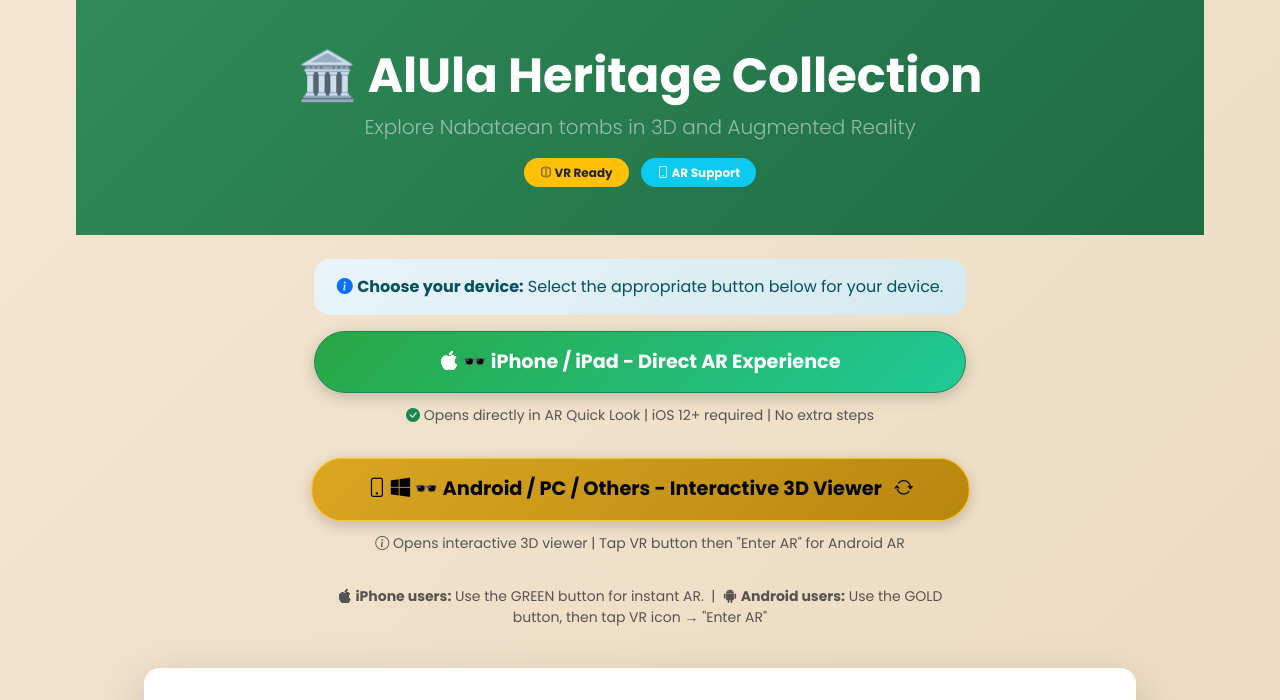
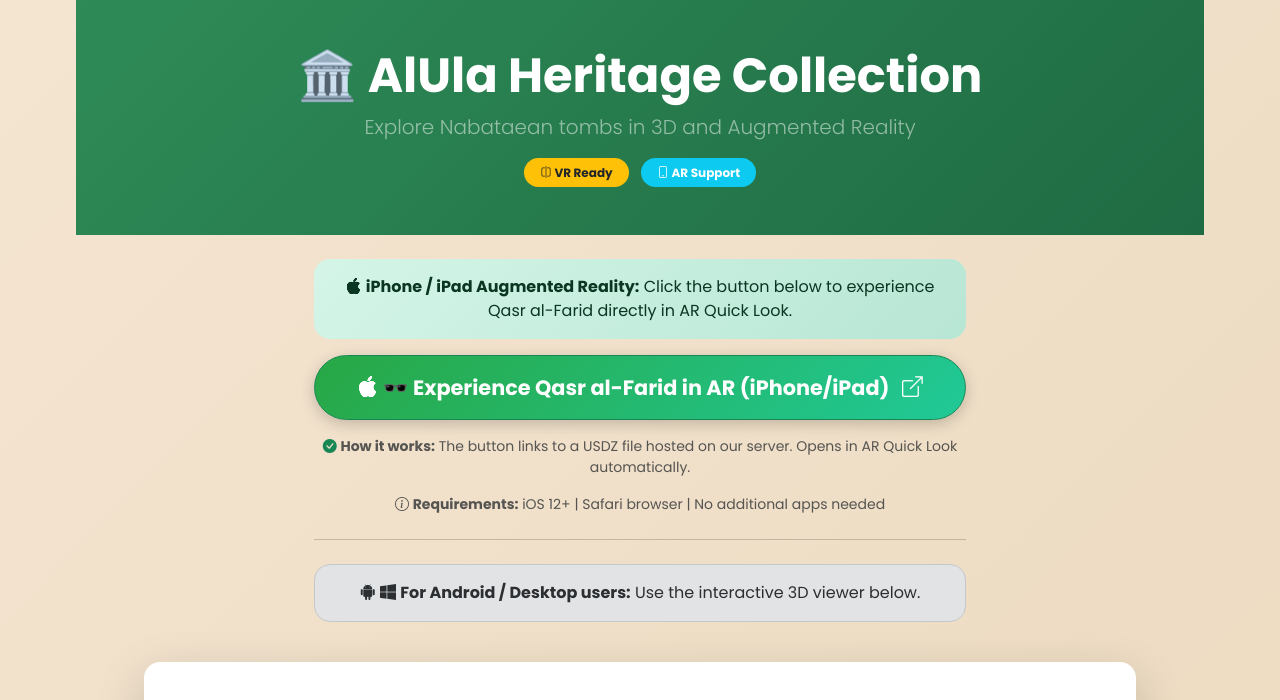
Before and after one commit to birowaad/mawari, a Flask app: page /ar-collection in a window 1280 px wide. Shown: the part 186-886 px from the top of the page. Run offline with Flask 3, Linux system fonts and the light colour scheme; some libraries are stand-ins or nearby versions.

Commit message:
Update ar_collection.html

```diff
--- a/Mawarii/app/templates/ar_collection.html
+++ b/Mawarii/app/templates/ar_collection.html
@@ -21,99 +21,86 @@
     </div>
 
     <!-- =========================================================== -->
-    <!-- SEPARATE AR BUTTONS: LOCAL USDZ for iOS / SKETCHFAB for Others -->
+    <!-- iOS AR BUTTON - USING LOCAL USDZ FILE (NO SKETCHFAB) -->
     <!-- =========================================================== -->
     <div class="container my-4">
         <div class="row justify-content-center">
             <div class="col-md-8">
 
                 <!-- AR Info Alert -->
-                <div class="alert alert-info text-center rounded-4 mb-3" style="background: linear-gradient(135deg, #e8f4f8, #d4eaf0); border: none;">
-                    <i class="bi bi-info-circle-fill text-primary"></i>
+                <div class="alert alert-success text-center rounded-4 mb-3" style="background: linear-gradient(135deg, #d4f5e8, #b8e6d4); border: none;">
+                    <i class="bi bi-apple"></i>
                     {% if current_lang == 'en' %}
-                    <strong>Choose your device:</strong> Select the appropriate button below for your device.
+                    <strong>iPhone / iPad Augmented Reality:</strong> Click the button below to experience Qasr al-Farid directly in AR Quick Look.
                     {% else %}
-                    <strong>اختر جهازك:</strong> اختر الزر المناسب لجهازك أدناه.
+                    <strong>الواقع المعزز لأجهزة iPhone / iPad:</strong> اضغط الزر أدناه لتجربة قصر الفريد مباشرة في AR Quick Look.
                     {% endif %}
                 </div>
 
-                <!-- Button 1: iOS Only - Local USDZ File (Direct AR Quick Look) -->
-                <div class="d-grid gap-2 mb-3">
+                <!-- Main AR Button - Local USDZ File -->
+                <div class="d-grid gap-2">
                     <a href="{{ url_for('static', filename='models/qasr_al_farid.usdz') }}"
                        rel="ar"
                        class="btn btn-success btn-lg rounded-pill py-3"
-                       style="background: linear-gradient(135deg, #28a745, #20c997); font-size: 1.2rem; font-weight: bold; box-shadow: 0 4px 15px rgba(0,0,0,0.2);">
+                       style="background: linear-gradient(135deg, #28a745, #20c997); font-size: 1.3rem; font-weight: bold; box-shadow: 0 4px 15px rgba(0,0,0,0.2);">
                         <i class="bi bi-apple"></i> 🕶️
-                        {% if current_lang == 'en' %}iPhone / iPad - Direct AR Experience{% else %}iPhone / iPad - تجربة واقع معزز مباشرة{% endif %}
+                        {% if current_lang == 'en' %}Experience Qasr al-Farid in AR (iPhone/iPad){% else %}جرب قصر الفريد بالواقع المعزز (iPhone/iPad){% endif %}
+                        <i class="bi bi-box-arrow-up-right ms-2"></i>
                     </a>
-                    <p class="small text-muted text-center mt-1">
+                </div>
+
+                <!-- Instructions for iOS -->
+                <div class="text-center mt-3">
+                    <p class="small text-muted">
                         <i class="bi bi-check-circle-fill text-success"></i>
                         {% if current_lang == 'en' %}
-                        Opens directly in AR Quick Look | iOS 12+ required | No extra steps
+                        <strong>How it works:</strong> The button links to a USDZ file hosted on our server. Opens in AR Quick Look automatically.
                         {% else %}
-                        يفتح مباشرة في AR Quick Look | يتطلب iOS 12+ | بدون خطوات إضافية
+                        <strong>كيف يعمل:</strong> الزر يرتبط بملف USDZ مستضاف على خادمنا. يفتح تلقائياً في AR Quick Look.
+                        {% endif %}
+                    </p>
+                    <p class="small text-muted">
+                        <i class="bi bi-info-circle"></i>
+                        {% if current_lang == 'en' %}
+                        <strong>Requirements:</strong> iOS 12+ | Safari browser | No additional apps needed
+                        {% else %}
+                        <strong>المتطلبات:</strong> iOS 12+ | متصفح Safari | لا يحتاج تطبيقات إضافية
                         {% endif %}
                     </p>
                 </div>
 
-                <!-- Button 2: Android / Desktop / Others - Sketchfab Viewer -->
-                <div class="d-grid gap-2">
-                    <button id="arLaunchButton" class="btn btn-warning btn-lg rounded-pill py-3"
-                            style="background: linear-gradient(135deg, #DAA520, #B8860B); font-size: 1.2rem; font-weight: bold; box-shadow: 0 4px 15px rgba(0,0,0,0.2);">
-                        <i class="bi bi-phone"></i> <i class="bi bi-windows"></i> 🕶️
-                        {% if current_lang == 'en' %}Android / PC / Others - Interactive 3D Viewer{% else %}Android / PC / أخرى - عارض ثلاثي الأبعاد تفاعلي{% endif %}
-                        <i class="bi bi-arrow-repeat ms-2"></i>
-                    </button>
-                    <p class="small text-muted text-center mt-1">
-                        <i class="bi bi-info-circle"></i>
-                        {% if current_lang == 'en' %}
-                        Opens interactive 3D viewer | Tap VR button then "Enter AR" for Android AR
-                        {% else %}
-                        يفتح عارض ثلاثي الأبعاد تفاعلي | اضغط زر VR ثم "Enter AR" لتجربة AR على Android
-                        {% endif %}
-                    </p>
-                </div>
-
-                <!-- Instructions -->
-                <div class="text-center mt-3">
-                    <p class="small text-muted">
-                        <i class="bi bi-apple"></i>
-                        {% if current_lang == 'en' %}
-                        <strong>iPhone users:</strong> Use the GREEN button for instant AR.
-                        {% else %}
-                        <strong>مستخدمو iPhone:</strong> استخدم الزر الأخضر للواقع المعزز الفوري.
-                        {% endif %}
-                        &nbsp;|&nbsp;
-                        <i class="bi bi-android2"></i>
-                        {% if current_lang == 'en' %}
-                        <strong>Android users:</strong> Use the GOLD button, then tap VR icon → "Enter AR"
-                        {% else %}
-                        <strong>مستخدمو Android:</strong> استخدم الزر الذهبي، ثم اضغط أيقونة VR → "Enter AR"
-                        {% endif %}
-                    </p>
+                <!-- Alternative Viewer for Android/Desktop -->
+                <hr class="my-4">
+                <div class="alert alert-secondary text-center rounded-4 mb-3">
+                    <i class="bi bi-android2"></i> <i class="bi bi-windows"></i>
+                    {% if current_lang == 'en' %}
+                    <strong>For Android / Desktop users:</strong> Use the interactive 3D viewer below.
+                    {% else %}
+                    <strong>لمستخدمي Android / الكمبيوتر:</strong> استخدم العارض التفاعلي ثلاثي الأبعاد أدناه.
+                    {% endif %}
                 </div>
 
                 <!-- Huawei/Honor Warning Container -->
-                <div id="huawei-ar-warning" class="mt-3"></div>
+                <div id="huawei-ar-warning" class="mt-2"></div>
             </div>
         </div>
     </div>
 
     <!-- =========================================================== -->
-    <!-- 3D Model Viewer (Interactive) - For Android/Desktop -->
+    <!-- 3D Model Viewer - Alternative for Android/Desktop (Sketchfab) -->
     <!-- =========================================================== -->
     <div class="container my-4">
         <div class="card shadow-lg border-0 rounded-4 overflow-hidden">
             <div class="card-header bg-gradient" style="background: linear-gradient(135deg, #DAA520, #B8860B);">
                 <h5 class="mb-0 text-white">
                     <i class="bi bi-vr"></i>
-                    {% if current_lang == 'en' %}AlUla 3D Models - Interactive Viewer{% else %}عارض النماذج ثلاثية الأبعاد للعلا{% endif %}
+                    {% if current_lang == 'en' %}AlUla 3D Models - Interactive Viewer (Android/PC){% else %}عارض النماذج ثلاثية الأبعاد للعلا (Android/PC){% endif %}
                 </h5>
             </div>
             <div class="card-body p-0">
-                <div id="modelViewerContainer" style="position: relative; width: 100%; height: 65vh; min-height: 500px; background: #0a0a0a;">
+                <div id="modelViewerContainer" style="position: relative; width: 100%; height: 60vh; min-height: 450px; background: #0a0a0a;">
 
-                    <!-- Sketchfab Playlist Embed (for Android/Desktop/VR) -->
+                    <!-- Sketchfab Playlist Embed (fallback for non-iOS) -->
                     <iframe
                         id="sketchfabIframe"
                         src="https://sketchfab.com/playlists/embed?collection=80ef67b9a7314be0baf0335152d5a25a&autostart=1&ui_controls=1&ui_infos=1&ui_stop=1&ui_watermark=0&ui_related=0&ui_inspector=0&ui_settings=0&ui_annotations=1&ui_vr=1"
@@ -141,9 +128,9 @@
             <p class="small text-muted">
                 <i class="bi bi-hand-index-thumb"></i>
                 {% if current_lang == 'en' %}
-                Drag to rotate | Pinch to zoom | Click the VR button (headset icon) then "Enter AR" for Android AR experience
+                Drag to rotate | Pinch to zoom | Click VR button (headset icon) for immersive VR experience
                 {% else %}
-                اسحب لتدوير | اقرص للتكبير | اضغط زر VR (أيقونة السماعة) ثم "Enter AR" لتجربة AR على Android
+                اسحب لتدوير | اقرص للتكبير | اضغط زر VR (أيقونة السماعة) لتجربة VR غامرة
                 {% endif %}
             </p>
         </div>
@@ -194,7 +181,7 @@
     </div>
 
     <!-- =========================================================== -->
-    <!-- QR CODE SECTION (UPDATED with short URL) -->
+    <!-- QR CODE SECTION -->
     <!-- =========================================================== -->
     <div class="container my-4">
         <div class="row justify-content-center">
@@ -219,119 +206,9 @@
 </div>
 
 <!-- =========================================================== -->
-<!-- JAVASCRIPT - MANUAL AR BUTTON (Sketchfab Modal) -->
+<!-- JAVASCRIPT -->
 <!-- =========================================================== -->
-<style>
-    /* Custom AR Button Animation */
-    #arLaunchButton {
-        transition: all 0.3s ease;
-        animation: pulse-ar 2s infinite;
-    }
-
-    #arLaunchButton:hover {
-        transform: scale(1.02);
-        box-shadow: 0 6px 20px rgba(218,165,32,0.5);
-    }
-
-    @keyframes pulse-ar {
-        0% { opacity: 0.9; transform: scale(1); }
-        50% { opacity: 1; transform: scale(1.01); }
-        100% { opacity: 0.9; transform: scale(1); }
-    }
-
-    /* Modal overlay for AR launch */
-    .ar-modal {
-        display: none;
-        position: fixed;
-        top: 0;
-        left: 0;
-        width: 100%;
-        height: 100%;
-        background: rgba(0,0,0,0.9);
-        z-index: 9999;
-        justify-content: center;
-        align-items: center;
-    }
-
-    .ar-modal.active {
-        display: flex;
-    }
-
-    .ar-modal-content {
-        width: 90%;
-        height: 80%;
-        background: #0a0a0a;
-        border-radius: 20px;
-        overflow: hidden;
-        position: relative;
-    }
-
-    .close-ar-modal {
-        position: absolute;
-        top: 10px;
-        right: 10px;
-        background: rgba(0,0,0,0.7);
-        color: white;
-        border: none;
-        border-radius: 50%;
-        width: 40px;
-        height: 40px;
-        font-size: 24px;
-        cursor: pointer;
-        z-index: 10000;
-    }
-</style>
-
 <script>
-    // Sketchfab Playlist URL for Modal
-    const PLAYLIST_URL = "https://sketchfab.com/playlists/embed?collection=80ef67b9a7314be0baf0335152d5a25a&autostart=1&ui_controls=1&ui_infos=1&ui_stop=1&ui_watermark=0&ui_related=0&ui_inspector=0&ui_settings=0&ui_annotations=1&ui_vr=1";
-
-    let arModal = null;
-
-    // Create AR Modal for better UX
-    function createARModal() {
-        if (document.getElementById('arModal')) return;
-
-        const modal = document.createElement('div');
-        modal.id = 'arModal';
-        modal.className = 'ar-modal';
-        modal.innerHTML = `
-            <div class="ar-modal-content">
-                <button class="close-ar-modal" onclick="closeARModal()">✕</button>
-                <iframe id="arIframe" src="" frameborder="0" allow="autoplay; fullscreen; xr-spatial-tracking; vr" allowfullscreen style="width:100%; height:100%; border:none;"></iframe>
-            </div>
-        `;
-        document.body.appendChild(modal);
-        arModal = modal;
-    }
-
-    // Open AR Modal
-    function openARModal() {
-        createARModal();
-        const iframe = document.getElementById('arIframe');
-        if (iframe) {
-            iframe.src = PLAYLIST_URL;
-        }
-        arModal.classList.add('active');
-        console.log('🎯 AR Modal launched - AlUla Collection');
-    }
-
-    // Close AR Modal
-    function closeARModal() {
-        if (arModal) {
-            const iframe = document.getElementById('arIframe');
-            if (iframe) iframe.src = '';
-            arModal.classList.remove('active');
-        }
-    }
-
-    // Close modal with Escape key
-    document.addEventListener('keydown', function(event) {
-        if (event.key === 'Escape' && arModal && arModal.classList.contains('active')) {
-            closeARModal();
-        }
-    });
-
     // ============================================================
     // كشف وتوجيه مستخدمي أجهزة Huawei / Honor
     // ============================================================
@@ -345,7 +222,7 @@
                 <div class="alert alert-warning text-center" style="border-right: 4px solid #ffc107; background: #fff8e7;">
                     <i class="bi bi-exclamation-triangle-fill" style="color: #ffc107;"></i>
                     <strong>📱 لأجهزة Huawei/Honor:</strong><br>
-                    لتجربة الواقع المعزز، تأكد من تثبيت <strong>HUAWEI AR Engine</strong> من متجر AppGallery.
+                    لتجربة الواقع المعزز على iPhone، تأكد من تثبيت <strong>HUAWEI AR Engine</strong> من متجر AppGallery.
                     <hr>
                     <a href="https://consumer.huawei.com/en/support/ar-engine/" target="_blank" class="btn btn-sm btn-warning mt-1">
                         <i class="bi bi-box-arrow-up-right"></i> معلومات عن AR Engine
@@ -359,19 +236,13 @@
 
     // Initialize on page load
     document.addEventListener('DOMContentLoaded', function() {
-        // Attach Sketchfab AR button event
-        const arButton = document.getElementById('arLaunchButton');
-        if (arButton) {
-            arButton.addEventListener('click', openARModal);
-        }
-
         // Detect Huawei/Honor devices
         detectHuaweiARSupport();
 
         // Log successful load
         console.log('🎉 AlUla Heritage Collection loaded');
-        console.log('📱 iOS users: Use GREEN button for direct AR');
-        console.log('🤖 Android users: Use GOLD button, then VR icon → Enter AR');
+        console.log('📱 iOS users: Use GREEN button for direct AR (local USDZ file)');
+        console.log('📍 Local USDZ path: /static/models/qasr_al_farid.usdz');
     });
 </script>
 {% endblock %}
```
